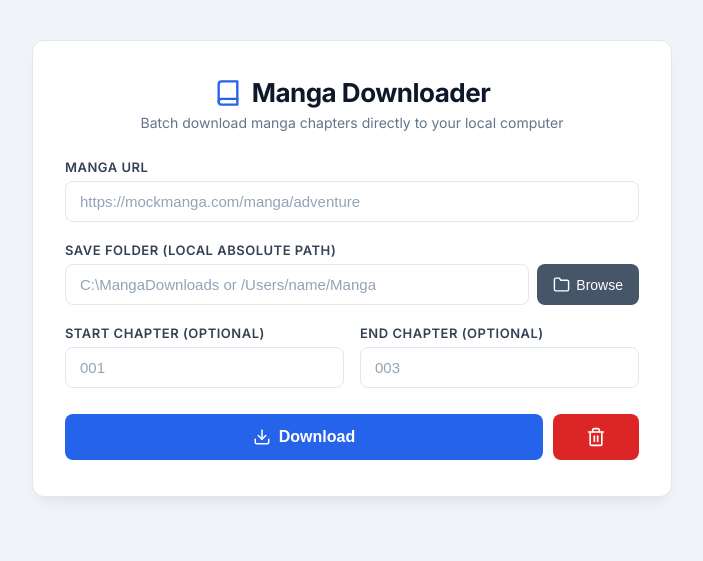
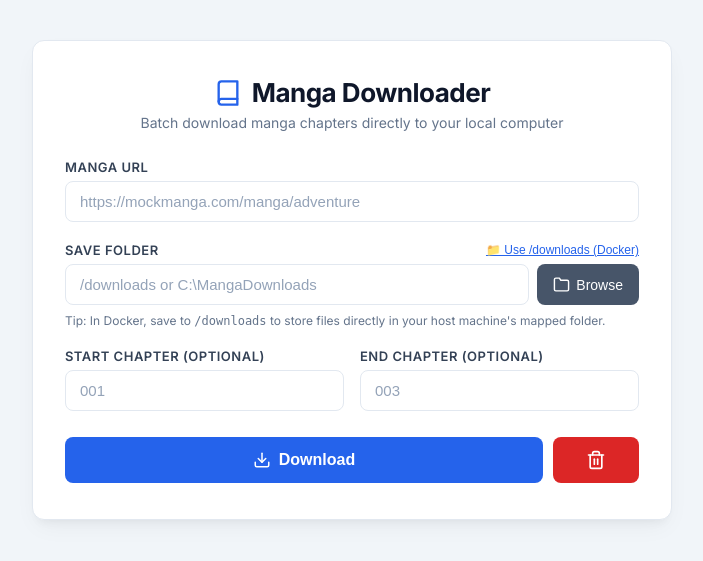
Before and after one commit to andemar/andemar-utils, a FastAPI app: page / in a window 1280 px wide. Shown: the top 561 px of the page, without its empty margins (288-991 px from the left). Run offline with FastAPI, Linux system fonts and the light colour scheme.

Commit message:
Dockerize image-downloader-service

```diff
--- a/services/image-downloader-service/app/main.py
+++ b/services/image-downloader-service/app/main.py
@@ -19,11 +19,19 @@ base_dir = os.path.dirname(os.path.abspath(__file__))
 templates = Jinja2Templates(directory=os.path.join(base_dir, "templates"))
 
 
-def open_folder_dialog(initial_dir: str = "") -> str:
+def open_folder_dialog(initial_dir: str = "") -> dict:
     """
-    Opens a native folder selection dialog on the host system.
-    Returns the selected folder path, or empty string if cancelled.
+    Opens a native folder selection dialog on the host system,
+    or returns the mounted container directory when running in Docker.
     """
+    # 0. Detect Docker container environment
+    if os.path.exists("/.dockerenv") or os.path.isdir("/downloads"):
+        return {
+            "path": "/downloads",
+            "is_container": True,
+            "message": "Running inside Docker container. Using host-mounted '/downloads' directory."
+        }
+
     norm_initial = ""
     if initial_dir and os.path.isdir(initial_dir):
         norm_initial = os.path.abspath(initial_dir)
@@ -59,8 +67,8 @@ def open_folder_dialog(initial_dir: str = "") -> str:
         if res.returncode == 0:
             selected = res.stdout.strip()
             if selected:
-                return os.path.normpath(selected)
-            return ""
+                return {"path": os.path.normpath(selected), "is_container": False}
+            return {"path": "", "is_container": False}
     except Exception:
         pass
 
@@ -91,18 +99,17 @@ def open_folder_dialog(initial_dir: str = "") -> str:
             if res.returncode == 0:
                 selected = res.stdout.strip()
                 if selected:
-                    return os.path.normpath(selected)
+                    return {"path": os.path.normpath(selected), "is_container": False}
         except Exception:
             pass
 
-    return ""
+    return {"path": "", "is_container": False}
 
 
 @app.get("/api/select-folder")
 async def select_folder_endpoint(initial_dir: str = ""):
-    """Opens a native file explorer folder picker on the host system."""
-    selected_path = await asyncio.to_thread(open_folder_dialog, initial_dir)
-    return {"path": selected_path}
+    """Returns selected folder or container-mounted folder path."""
+    return await asyncio.to_thread(open_folder_dialog, initial_dir)
 
 
 @app.get("/", response_class=HTMLResponse)
--- a/services/image-downloader-service/app/templates/index.html
+++ b/services/image-downloader-service/app/templates/index.html
@@ -326,15 +326,23 @@
         </div>
 
         <div class="form-group">
-            <label for="save_folder">Save Folder (Local Absolute Path)</label>
+            <div style="display: flex; justify-content: space-between; align-items: center;">
+                <label for="save_folder">Save Folder</label>
+                <button type="button" id="use_docker_btn" style="background: none; border: none; color: var(--primary); font-size: 12px; cursor: pointer; text-decoration: underline; font-weight: 500;">
+                    📁 Use /downloads (Docker)
+                </button>
+            </div>
             <div class="folder-input-wrapper">
-                <input type="text" id="save_folder" name="save_folder" value="{{ save_folder or '' }}" placeholder="C:\MangaDownloads or /Users/name/Manga" required>
-                <button type="button" id="browse_folder_btn" class="btn-browse" title="Open File Explorer to select folder">
+                <input type="text" id="save_folder" name="save_folder" value="{{ save_folder or '' }}" placeholder="/downloads or C:\MangaDownloads" required>
+                <button type="button" id="browse_folder_btn" class="btn-browse" title="Select Save Folder">
                     <svg class="icon" viewBox="0 0 24 24" width="17" height="17" fill="none" stroke="currentColor" stroke-width="2" stroke-linecap="round" stroke-linejoin="round">
                         <path d="M22 19a2 2 0 0 1-2 2H4a2 2 0 0 1-2-2V5a2 2 0 0 1 2-2h5l2 3h9a2 2 0 0 1 2 2z"></path>
                     </svg>
                     <span id="browse_btn_text">Browse</span>
                 </button>
+            </div>
+            <div id="folder_hint" style="font-size: 12px; color: var(--text-muted); margin-top: 2px;">
+                Tip: In Docker, save to <code>/downloads</code> to store files directly in your host machine's mapped folder.
             </div>
         </div>
 
@@ -470,7 +478,18 @@
         urlInput.focus();
     });
 
-    // 3. Open native File Explorer to select folder
+    const useDockerBtn = document.getElementById('use_docker_btn');
+    const folderHint = document.getElementById('folder_hint');
+
+    if (useDockerBtn) {
+        useDockerBtn.addEventListener('click', function() {
+            folderInput.value = '/downloads';
+            syncToStorage();
+            folderHint.innerHTML = '✅ Set to <code>/downloads</code> (mapped to host).';
+        });
+    }
+
+    // 3. Open native File Explorer to select folder (or auto-fill in Docker)
     browseBtn.addEventListener('click', async function(e) {
         e.preventDefault();
         const currentFolder = folderInput.value.trim();
@@ -484,7 +503,14 @@
                 const data = await response.json();
                 if (data && data.path) {
                     folderInput.value = data.path;
-                    localStorage.setItem('manga_save_folder', data.path);
+                    syncToStorage();
+                    if (data.is_container) {
+                        folderHint.innerHTML = '✅ <strong style="color: #166534;">Docker container:</strong> Selected host-mounted <code>/downloads</code> folder.';
+                    }
+                } else if (data && data.is_container) {
+                    folderInput.value = '/downloads';
+                    syncToStorage();
+                    folderHint.innerHTML = '✅ <strong style="color: #166534;">Docker container:</strong> Selected host-mounted <code>/downloads</code> folder.';
                 }
             } else {
                 console.error('Server returned error while opening folder picker');
--- a/services/image-downloader-service/requirements.txt
+++ b/services/image-downloader-service/requirements.txt
@@ -5,3 +5,4 @@ beautifulsoup4==4.12.3
 jinja2==3.1.4
 pydantic>=2.9.2
 playwright==1.44.0
+python-multipart>=0.0.9
```
Also changed, not shown: services/image-downloader-service/README.md, 2 other files.
